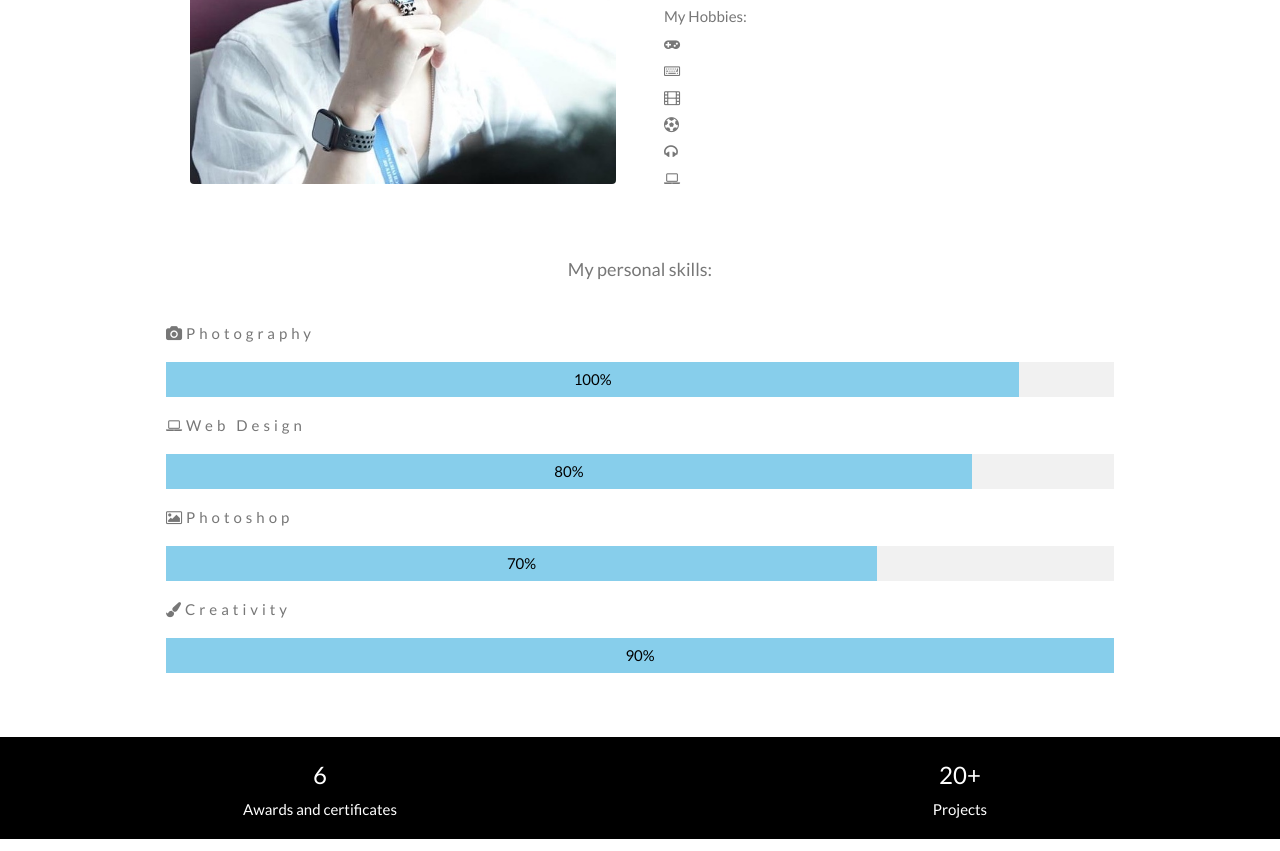
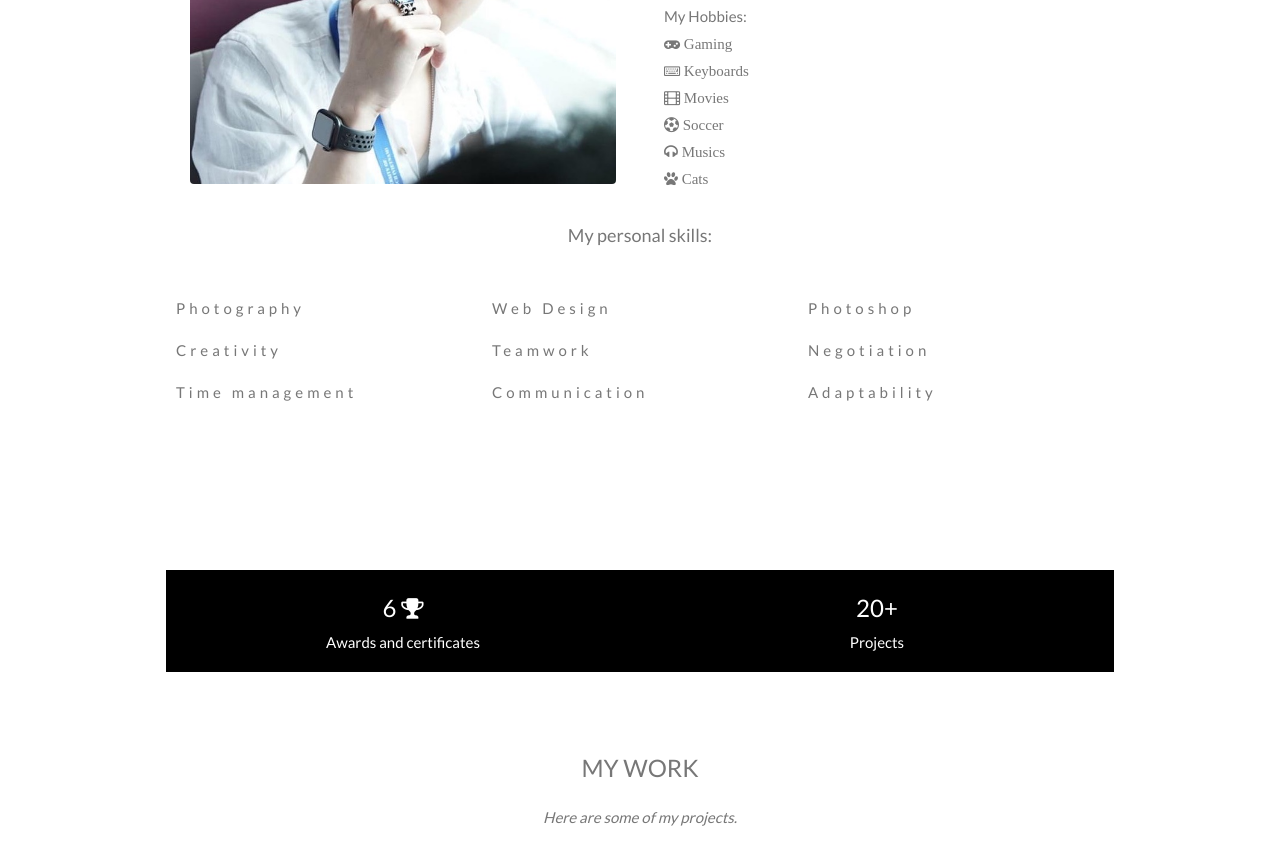
Before and after one commit to BangMieuu/Nae-Portofolio, a plain HTML site: page Index.html in a window 1280 px wide. Shown: the part 759-1610 px from the top of the page. Drawn offline with nearby package versions, Linux system fonts and the light colour scheme.

Commit message:
Add files via upload

```diff
--- a/Index.html
+++ b/Index.html
@@ -14,6 +14,37 @@ body, html {
   color: #777;
   line-height: 1.8;
 }
+
+
+
+/* Create three equal columns that floats next to each other */
+.column {
+  float: left;
+  width: 33.33%;
+  padding: 10px;
+  height: 300px; /* Should be removed. Only for demonstration */
+}
+
+/* Clear floats after the columns */
+.row:after {
+  content: "";
+  display: table;
+  clear: both;
+}
+
+@media screen and (min-width: 601px) {
+  div.p {
+    font-size: 80px;
+  }
+}
+
+/* If the screen size is 600px wide or less, set the font-size of <div> to 30px */
+@media screen and (max-width: 600px) {
+  div.p {
+    font-size: 30px;
+  }
+}
+
 
 </style>
 </head>
@@ -71,43 +102,40 @@ body, html {
       <p>I am interested in creating 3D models and animation. I am not a professional in any academic major but I do research and self-learning such as photoshop, video editing, coding, and designing through the Internet, also a hard-working person to complete projects at 100%.</p>
 
       <p> My Hobbies:
-        <br><i class="fa fa-gamepad"></i>
-        <br><i class="fa fa-keyboard-o"></i>
-        <br><i class="fa fa-film"></i>
-        <br><i class="fa fa-futbol-o"></i>
-        <br><i class="fa fa-headphones"></i>
-        <br><i class="fa fa-laptop"></i>
+        <br><i class="fa fa-gamepad"> Gaming</i>
+        <br><i class="fa fa-keyboard-o"> Keyboards</i>
+        <br><i class="fa fa-film"> Movies</i>
+        <br><i class="fa fa-futbol-o"> Soccer</i>
+        <br><i class="fa fa-headphones"> Musics</i>
+        <br><i class="fa fa-paw"> Cats</i>
+      </p>
+    </div>
 
 
-      </p>
-      <p></p>
-    </div>
+    <p class="w3-large w3-center w3-padding-20">My personal skills:</p>
+
+    <div class="row">
+        <div class="column"><p class="w3-wide"></i>Photography</p>
+                            <p class="w3-wide"></i>Creativity</p>
+                            <p class="w3-wide"></i>Time management</p>
+        </div>
+        <div class="column"><p class="w3-wide">Web Design</p>
+                            <p class="w3-wide">Teamwork</p>
+                            <p class="w3-wide">Communication</p>
+        </div>
+
+        <div class="column"><p class="w3-wide">Photoshop</p>
+                            <p class="w3-wide">Negotiation</p>
+                            <p class="w3-wide">Adaptability </p>
+        </div>
+
   </div>
-  <p class="w3-large w3-center w3-padding-16">My personal skills:</p>
-  <p class="w3-wide"><i class="fa fa-camera"></i>Photography</p>
-  <div class="w3-light-grey">
-    <div class="w3-container w3-padding-small w3-light-blue w3-center" style="width:90%">100%</div>
-  </div>
-  <p class="w3-wide"><i class="fa fa-laptop"></i>Web Design</p>
-  <div class="w3-light-grey">
-    <div class="w3-container w3-padding-small w3-light-blue w3-center" style="width:85%">80%</div>
-  </div>
-  <p class="w3-wide"><i class="fa fa-photo"></i>Photoshop</p>
-  <div class="w3-light-grey">
-    <div class="w3-container w3-padding-small w3-light-blue w3-center" style="width:75%">70%</div>
-  </div>
-
-  <p class="w3-wide"><i class="fa fa-paint-brush"></i>Creativity</p>
-  <div class="w3-light-grey">
-    <div class="w3-container w3-padding-small w3-light-blue w3-center" style="width:100%">90%</div>
-  </div>
-
 
 </div>
 
 <div class="w3-row w3-center w3-black w3-padding-16">
   <div class="w3-quarter w3-half">
-    <span class="w3-xlarge">6</span><br>
+    <span class="w3-xlarge">6 <i class="fa fa-trophy"></i></span><br>
     Awards and certificates
   </div>
   <div class="w3-quarter w3-half">
@@ -125,19 +153,19 @@ body, html {
   <!-- Portfolio Projects -->
   <div class="w3-row-padding w3-center">
     <div class="col-6 col-s-9">
-        <iframe width="800" height="500" src="https://www.youtube.com/embed/coBI7EKPy7c" title="[Genshin Impact] Ganyu ft. Keqing ft. Ningguang - Adios" frameborder="0" allow="accelerometer; autoplay; clipboard-write; encrypted-media; gyroscope; picture-in-picture; web-share" allowfullscreen></iframe>
+        <iframe width="600" height="500" src="https://www.youtube.com/embed/coBI7EKPy7c" title="[Genshin Impact] Ganyu ft. Keqing ft. Ningguang - Adios" frameborder="0" allow="accelerometer; autoplay; clipboard-write; encrypted-media; gyroscope; picture-in-picture; web-share" allowfullscreen></iframe>
     </div>
 
     <div class="col-6 col-s-9">
-        <iframe width="800" height="500" src="https://www.youtube.com/embed/B-LF1Wnl3nY" title="[Genshin Impact] Ayaka -  热爱105℃的你音频" frameborder="0" allow="accelerometer; autoplay; clipboard-write; encrypted-media; gyroscope; picture-in-picture; web-share" allowfullscreen></iframe>
+        <iframe width="600" height="500" src="https://www.youtube.com/embed/B-LF1Wnl3nY" title="[Genshin Impact] Ayaka -  热爱105℃的你音频" frameborder="0" allow="accelerometer; autoplay; clipboard-write; encrypted-media; gyroscope; picture-in-picture; web-share" allowfullscreen></iframe>
     </div>
 
     <div class="col-6 col-s-9">
-        <iframe width="800" height="500" src="https://www.youtube.com/embed/0ZYNLnxxQL8" title="[Genshin Impact] Ningguang - Luo Tianyi 千盏" frameborder="0" allow="accelerometer; autoplay; clipboard-write; encrypted-media; gyroscope; picture-in-picture; web-share" allowfullscreen></iframe>
+        <iframe width= 100% height="500" src="https://www.youtube.com/embed/0ZYNLnxxQL8" title="[Genshin Impact] Ningguang - Luo Tianyi 千盏" frameborder="0" allow="accelerometer; autoplay; clipboard-write; encrypted-media; gyroscope; picture-in-picture; web-share" allowfullscreen></iframe>
     </div>
 
     <div class="col-6 col-s-9">
-        <iframe width="800" height="500" src="https://www.youtube.com/embed/mUdvBz2LU3M" title="[Genshin Impact] Yae Miko ft. Raiden Ei ft. Sara  - Side to Side" frameborder="0" allow="accelerometer; autoplay; clipboard-write; encrypted-media; gyroscope; picture-in-picture; web-share" allowfullscreen></iframe>
+        <iframe width= 100% height="500" src="https://www.youtube.com/embed/mUdvBz2LU3M" title="[Genshin Impact] Yae Miko ft. Raiden Ei ft. Sara  - Side to Side" frameborder="0" allow="accelerometer; autoplay; clipboard-write; encrypted-media; gyroscope; picture-in-picture; web-share" allowfullscreen></iframe>
     </div>
 
   </div>
@@ -171,7 +199,7 @@ body, html {
 </div>
 
 <!-- Footer -->
-<footer class="w3-center w3-black w3-padding-64 w3-opacity w3-hover-opacity-off">
+<footer class="w3-center w3-black w3-padding-64">
   <a href="#about" class="w3-button w3-light-grey"><i class="fa fa-arrow-up w3-margin-right"></i>To the top</a>
   <div class="w3-xlarge w3-section">
     <a href="https://www.facebook.com/Call.me.Nage/"><i class="fa fa-facebook-official w3-hover-opacity"></i></a>
```
